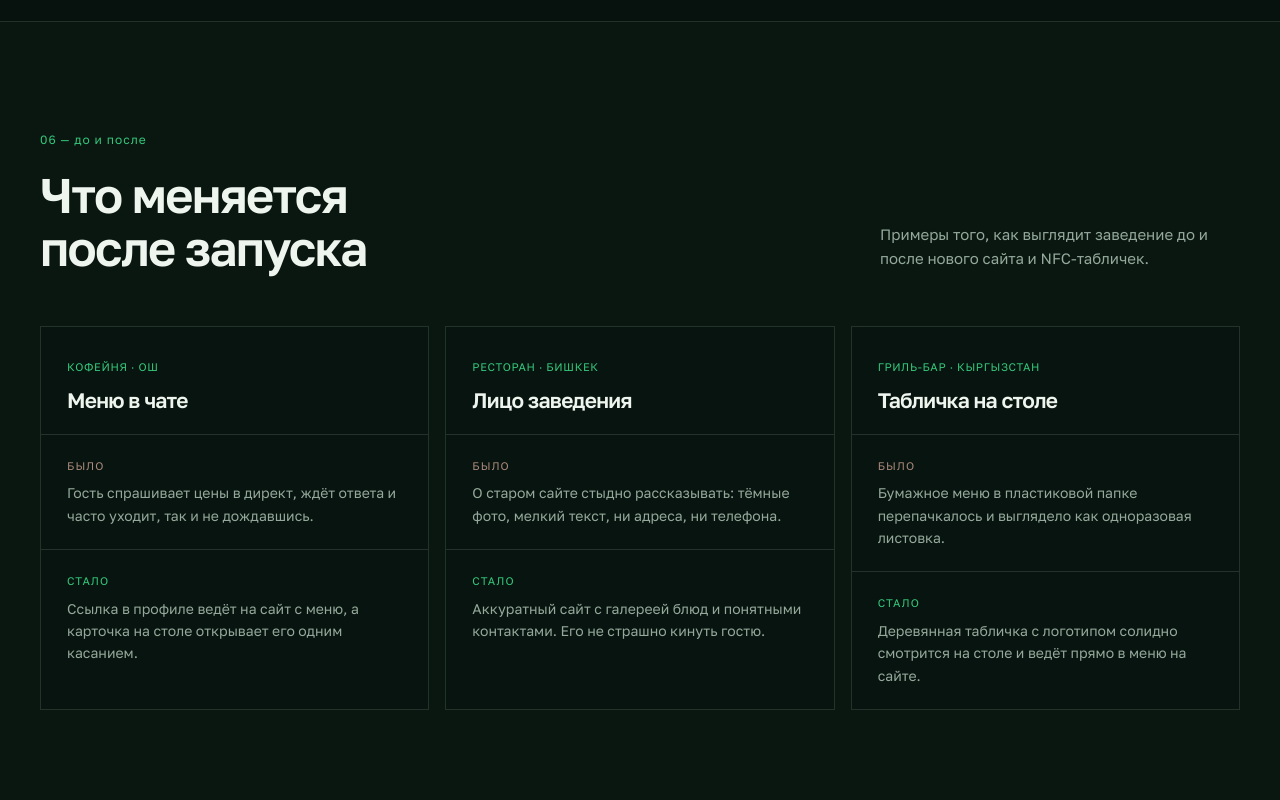
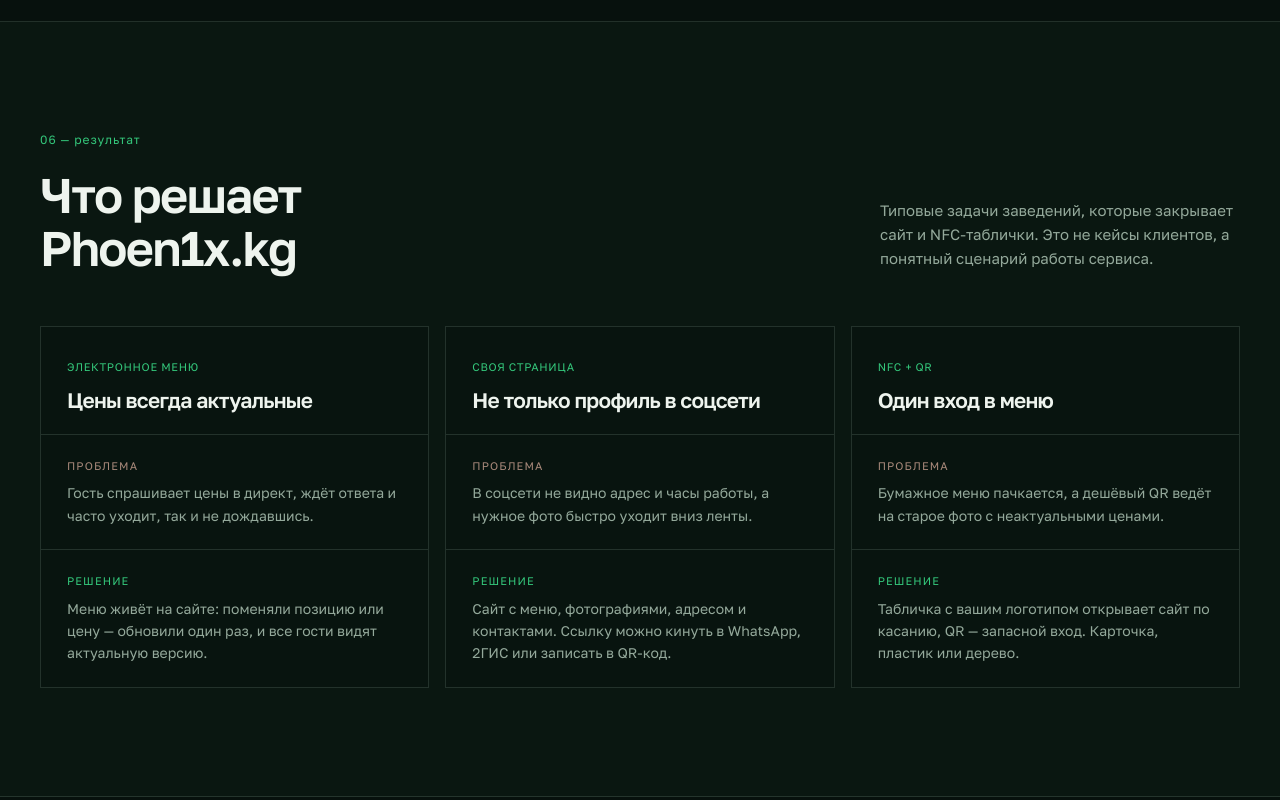
Before and after one commit to AntonioMontana74/Phoen1x.kg, a plain HTML site: page index.html in a window 1280 px wide. Shown: the part 4980-5780 px from the top of the page. Drawn offline with Linux system fonts and the light colour scheme; a web font is replaced by a local one.

Commit message:
Replace demo cases with honest problem-solution blocks, add Instagram

```diff
--- a/index.html
+++ b/index.html
@@ -37,7 +37,8 @@
       "name": "Кыргызстан"
     },
     "sameAs": [
-      "https://wa.me/996220233693"
+      "https://wa.me/996220233693",
+      "https://www.instagram.com/phoen1x.kg/"
     ]
   }
   </script>
@@ -432,29 +433,29 @@
       <div class="container">
         <div class="section-head section-head-split">
           <div>
-            <span class="section-index">06 — до и после</span>
-            <h2>Что меняется<br>после запуска</h2>
+            <span class="section-index">06 — результат</span>
+            <h2>Что решает<br>Phoen1x.kg</h2>
           </div>
-          <p class="section-note">Примеры того, как выглядит заведение до и после нового сайта и NFC-табличек.</p>
+          <p class="section-note">Типовые задачи заведений, которые закрывает сайт и NFC-таблички. Это не кейсы клиентов, а понятный сценарий работы сервиса.</p>
         </div>
 
         <div class="case-grid">
           <article class="case">
-            <header><span class="case-type">Кофейня · Ош</span><h3>Меню в чате</h3></header>
-            <div class="case-col case-was"><span>Было</span><p>Гость спрашивает цены в директ, ждёт ответа и часто уходит, так и не дождавшись.</p></div>
-            <div class="case-col case-now"><span>Стало</span><p>Ссылка в профиле ведёт на сайт с меню, а карточка на столе открывает его одним касанием.</p></div>
+            <header><span class="case-type">Электронное меню</span><h3>Цены всегда актуальные</h3></header>
+            <div class="case-col case-was"><span>Проблема</span><p>Гость спрашивает цены в директ, ждёт ответа и часто уходит, так и не дождавшись.</p></div>
+            <div class="case-col case-now"><span>Решение</span><p>Меню живёт на сайте: поменяли позицию или цену — обновили один раз, и все гости видят актуальную версию.</p></div>
           </article>
 
           <article class="case">
-            <header><span class="case-type">Ресторан · Бишкек</span><h3>Лицо заведения</h3></header>
-            <div class="case-col case-was"><span>Было</span><p>О старом сайте стыдно рассказывать: тёмные фото, мелкий текст, ни адреса, ни телефона.</p></div>
-            <div class="case-col case-now"><span>Стало</span><p>Аккуратный сайт с галереей блюд и понятными контактами. Его не страшно кинуть гостю.</p></div>
+            <header><span class="case-type">Своя страница</span><h3>Не только профиль в соцсети</h3></header>
+            <div class="case-col case-was"><span>Проблема</span><p>В соцсети не видно адрес и часы работы, а нужное фото быстро уходит вниз ленты.</p></div>
+            <div class="case-col case-now"><span>Решение</span><p>Сайт с меню, фотографиями, адресом и контактами. Ссылку можно кинуть в WhatsApp, 2ГИС или записать в QR-код.</p></div>
           </article>
 
           <article class="case">
-            <header><span class="case-type">Гриль-бар · Кыргызстан</span><h3>Табличка на столе</h3></header>
-            <div class="case-col case-was"><span>Было</span><p>Бумажное меню в пластиковой папке перепачкалось и выглядело как одноразовая листовка.</p></div>
-            <div class="case-col case-now"><span>Стало</span><p>Деревянная табличка с логотипом солидно смотрится на столе и ведёт прямо в меню на сайте.</p></div>
+            <header><span class="case-type">NFC + QR</span><h3>Один вход в меню</h3></header>
+            <div class="case-col case-was"><span>Проблема</span><p>Бумажное меню пачкается, а дешёвый QR ведёт на старое фото с неактуальными ценами.</p></div>
+            <div class="case-col case-now"><span>Решение</span><p>Табличка с вашим логотипом открывает сайт по касанию, QR — запасной вход. Карточка, пластик или дерево.</p></div>
           </article>
         </div>
       </div>
@@ -509,7 +510,7 @@
       <a class="brand" href="#top"><span class="brand-mark"><svg aria-hidden="true"><use href="#i-nfc"/></svg></span><span class="brand-name">Phoen1x<span>.kg</span></span></a>
       <p>Сайты для ресторанов, кафе и кофеен и дизайнерские NFC-таблички для меню.</p>
       <nav aria-label="Навигация в подвале">
-        <a href="#features">Что делаем</a><a href="#tariffs">Тарифы</a><a href="#calc">Калькулятор</a><a href="#faq">Вопросы</a><a href="#contact">Контакты</a><a href="privacy.html">Политика конфиденциальности</a>
+        <a href="#features">Что делаем</a><a href="#tariffs">Тарифы</a><a href="#calc">Калькулятор</a><a href="#faq">Вопросы</a><a href="#contact">Контакты</a><a href="https://www.instagram.com/phoen1x.kg/" target="_blank" rel="noopener">Instagram</a><a href="privacy.html">Политика конфиденциальности</a>
       </nav>
     </div>
     <div class="container footer-bottom"><span>© 2026 Phoen1x.kg. Все права защищены.</span><span>Сайт и таблички — одним подрядчиком.</span></div>
```
Also changed, not shown: 1 other file.
